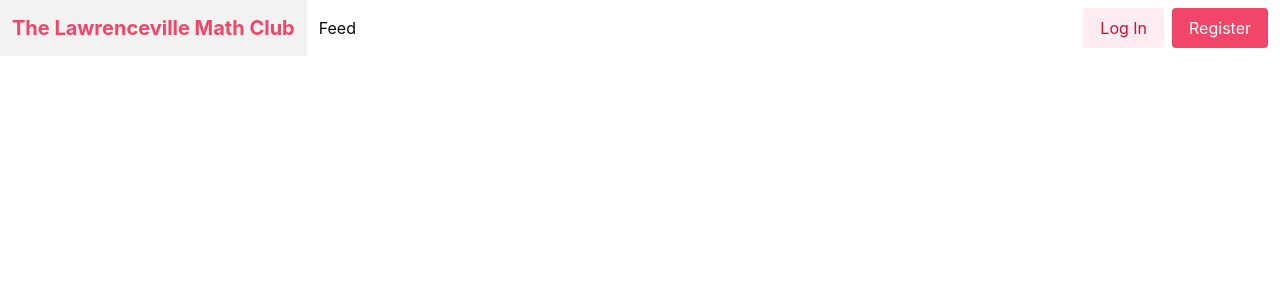
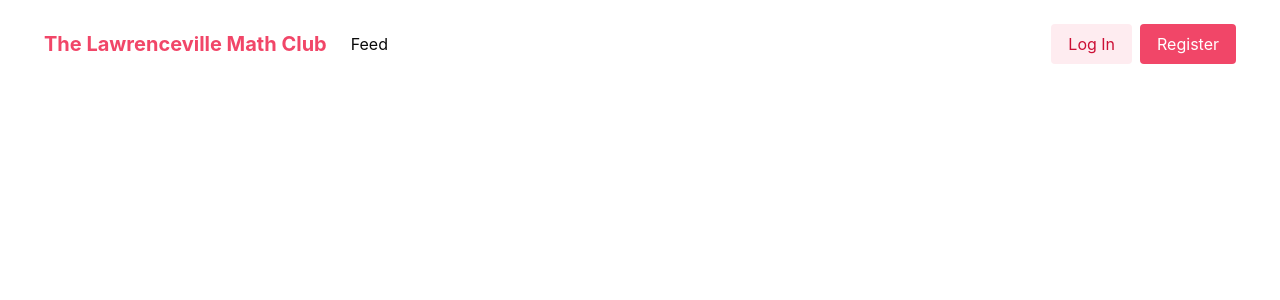
Before and after one commit to bhushan-mohanraj/lawrenceville-math, a Flask app: page / in a window 1280 px wide. Shown: the top 300 px of the page. Run offline with Flask 2, Linux system fonts and the light colour scheme; some web fonts are replaced.

Commit message:
Make navbar spaced

```diff
--- a/app/templates/base.html
+++ b/app/templates/base.html
@@ -20,7 +20,7 @@
 <body>
     {% block header %}
     <header>
-        <nav class="navbar is-white" role="navigation" aria-label="main navigation">
+        <nav class="navbar is-white is-spaced" role="navigation" aria-label="main navigation">
             <div class="navbar-brand">
                 <a class="navbar-item">
                     <strong class="has-text-danger is-size-5">The Lawrenceville Math Club</strong>
```
